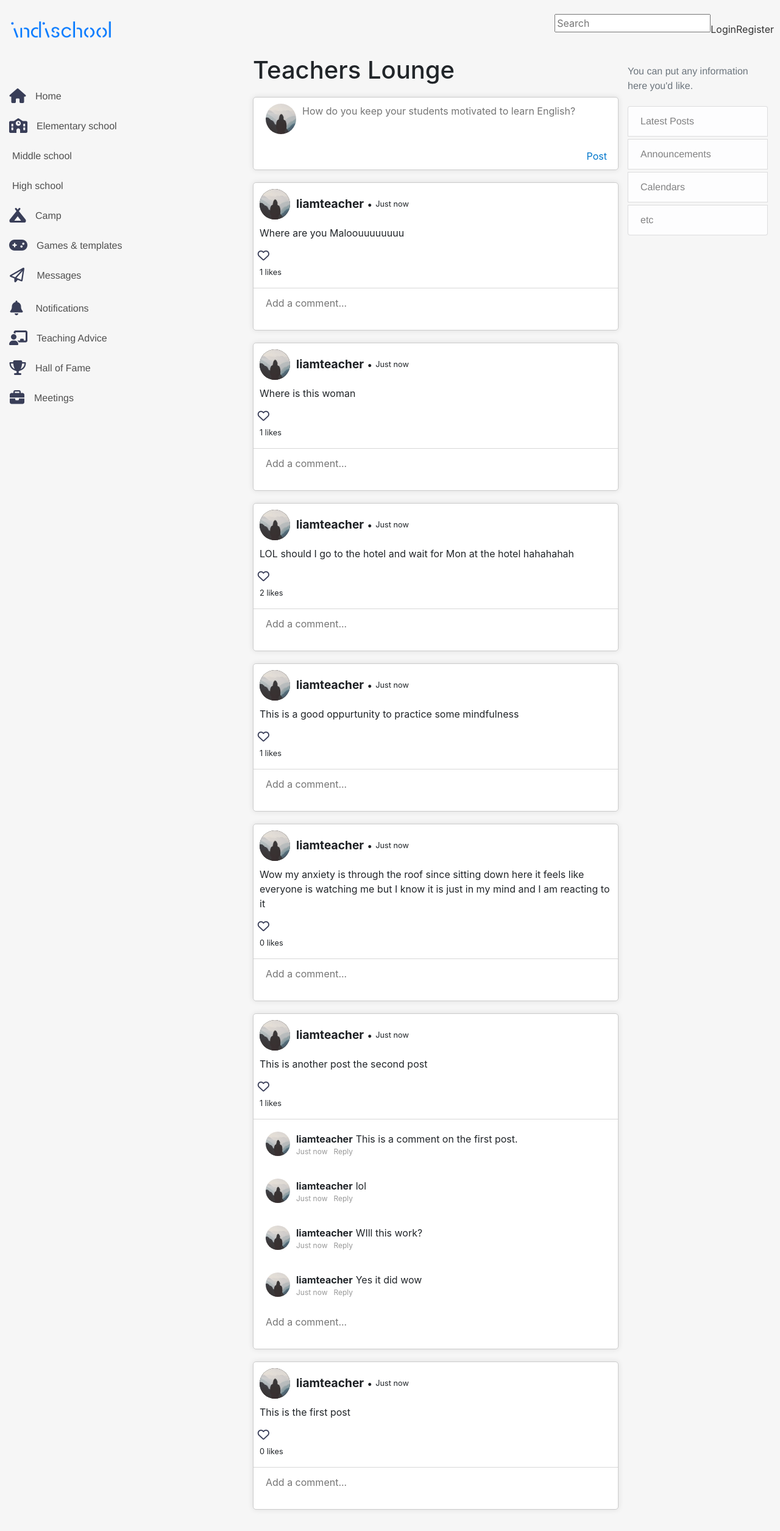
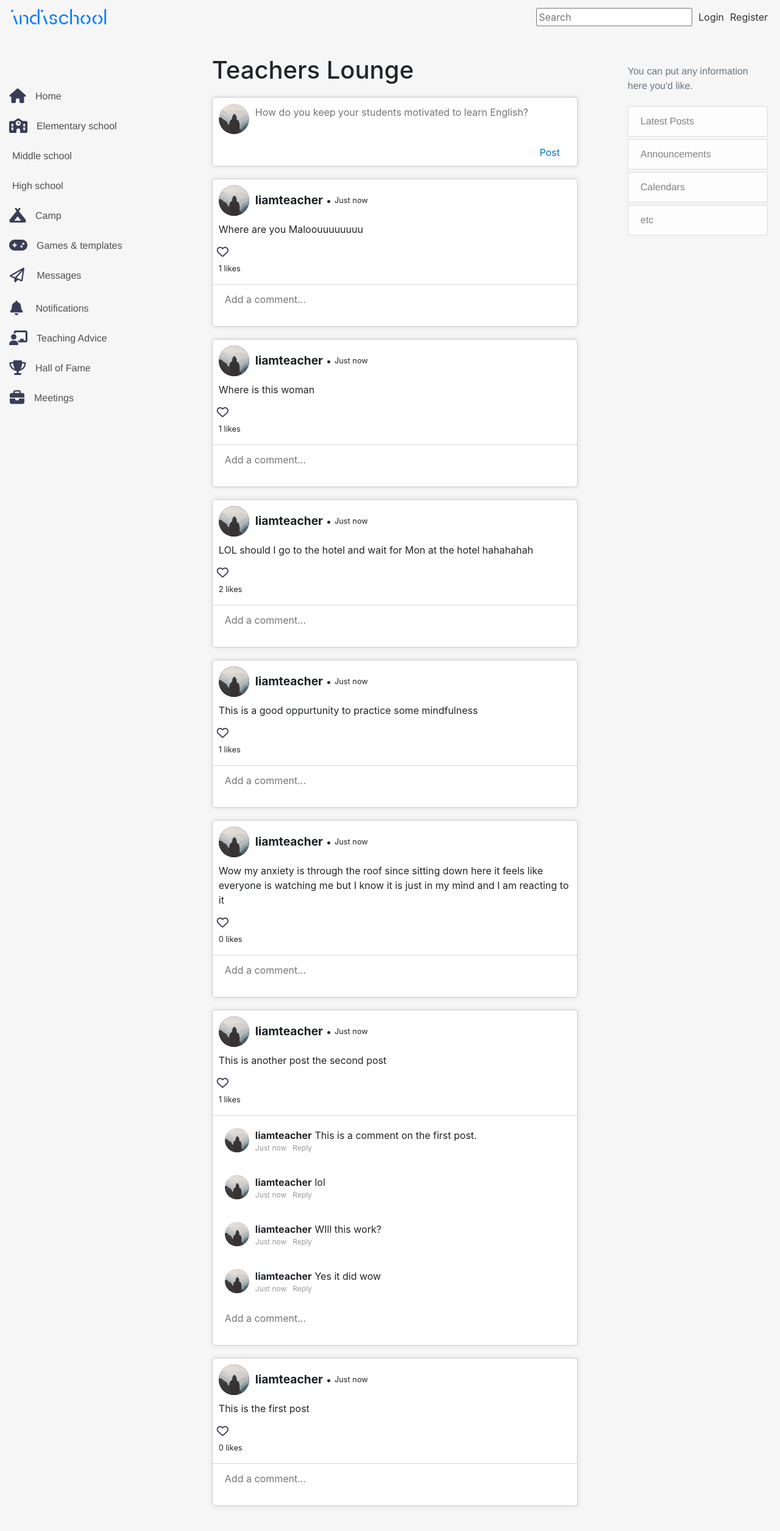
Before and after one commit to liamb0t/timestables, a Flask app: page / in a window 1280 px wide. Shown: the whole page at 61% size. After the commit the page ends 2470 px from the top, so only its background shows below. Run offline with Flask 3, Linux system fonts and the light colour scheme; data comes from the database, SQL or seed files in the repository; both versions use the stored data as it was after the commit; data that the repository does not hold is empty; some libraries are stand-ins or nearby versions.

Commit message:
more css

```diff
--- a/bibim/static/main.css
+++ b/bibim/static/main.css
@@ -101,7 +101,11 @@ a:hover i {
   color: #333;
   font-size: 16px;
   text-decoration: none;
-  margin-top: 20px;
+  margin-right: 10px;
+}
+
+.navbar input {
+  margin-right: 10px;
 }
 
 #navbar-home {
@@ -192,7 +196,7 @@ a:hover i {
 
 /* main content styling */
 .main-content {
-  margin-left: 400px;
+  margin-left: 26%;
   flex: 1;
   padding: 15px;
 }
@@ -498,6 +502,8 @@ body {
 
 .post-form-header {
   display: flex;
+  padding-left: 10px;
+  padding-top: 10px;
 }
 
 .post-form-footer {
@@ -517,8 +523,6 @@ body {
   height: 50px;
   border-radius: 50%;
   object-fit: cover;
-  margin-left: 20px;
-  margin-top: 10px  ;
 
 }
 
@@ -537,7 +541,7 @@ body {
   border: none;
   border-radius: 5px;
   font-size: 1rem;
-  padding: 10px;
+  padding-left: 10px;
   width: 520px;
   resize: none;
   outline: none;
@@ -850,8 +854,6 @@ body {
   align-items: center;
 }
 
-
-
 .materials-nav a {
   color: #757575;
   border-radius: 10px;
```
Also changed, not shown: bibim/templates/meeting.html (+9 -0 lines), instance/site.db.
